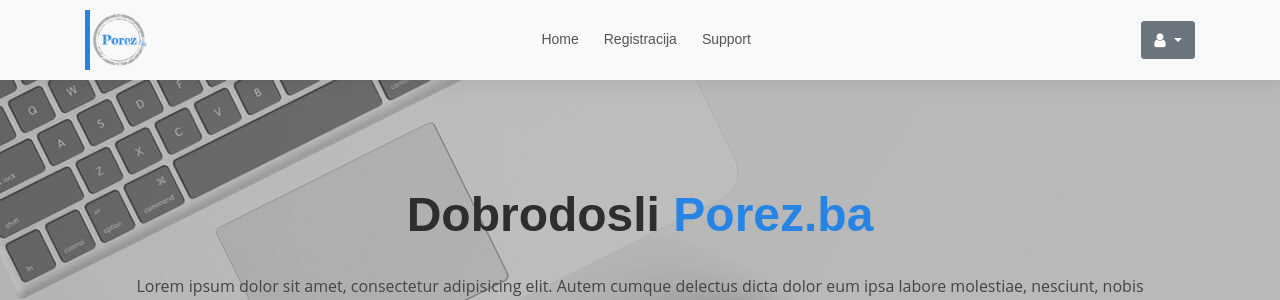
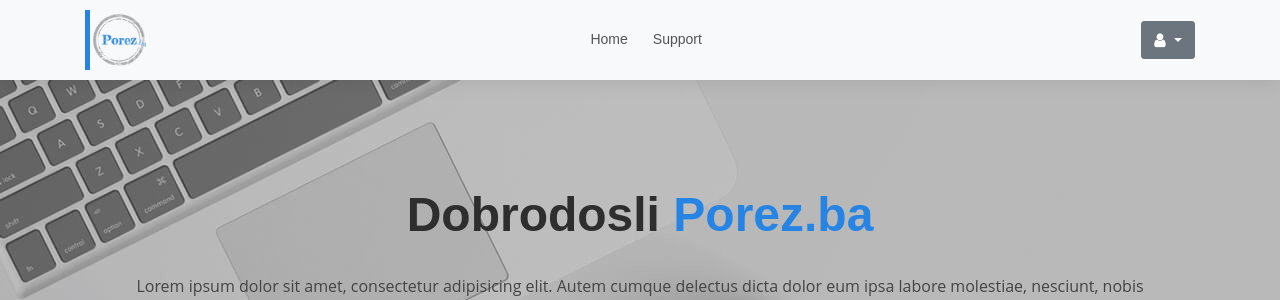
Before and after one commit to dariokl/porez_app, a Flask app: page / in a window 1280 px wide. Shown: the top 300 px of the page. Run offline with Flask 2, Linux system fonts and the light colour scheme; the visitor is signed in with stand-in values (Sample User, id 1); parts of the project's set-up code (start-up, migrations or seed data) failed here and were passed over; some libraries are stand-ins or nearby versions.

Commit message:
base change dva

```diff
--- a/app/templates/base.html
+++ b/app/templates/base.html
@@ -35,9 +35,6 @@
                 <li class="nav-item active">
                     <a class="nav-link" href="{{ url_for('core.index') }}">Home <span
                             class="sr-only">(current)</span></a>
-                </li>
-                <li class="nav-item active">
-                    <a class="nav-link" href="{{ url_for('users.register') }}">Registracija</a>
                 </li>
                 <li class="nav-item active">
                     <a class="nav-link" href="#">Support</a>
```
